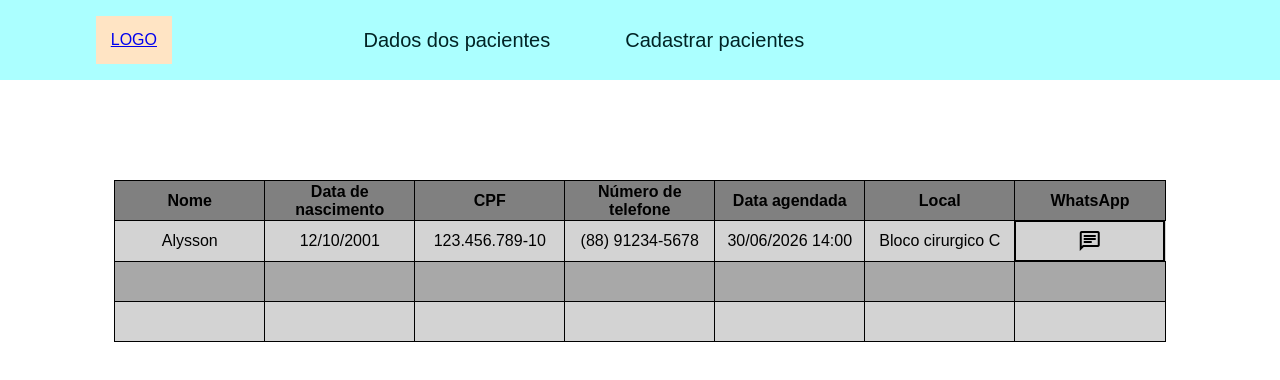
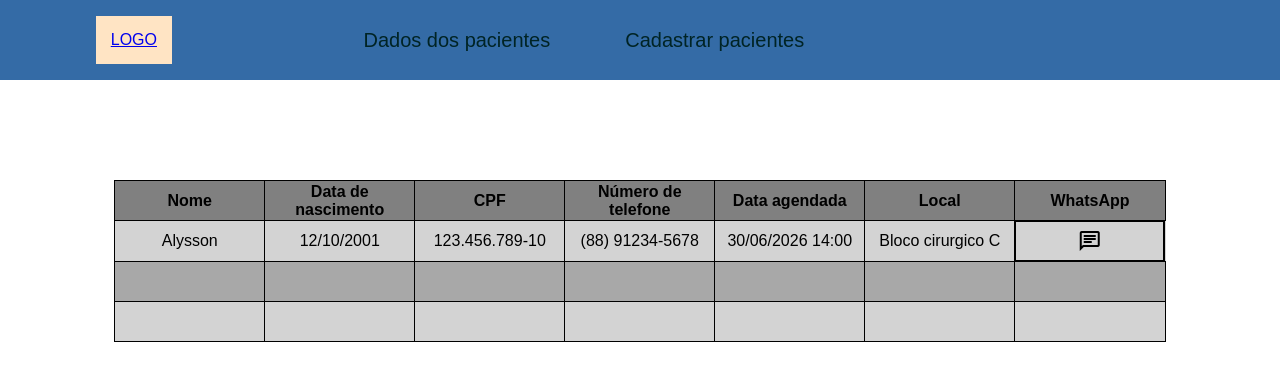
Before and after one commit to GuilhermeZdA/projetos, a plain HTML site: page chd/funcionario.html in a window 1280 px wide. Drawn offline with nearby package versions, Linux system fonts and the light colour scheme.

Commit message:
Update funcionario.css

```diff
--- a/chd/css/funcionario.css
+++ b/chd/css/funcionario.css
@@ -20,7 +20,7 @@ header {
     display: flex;
     height: 80px;
     width: 100vw;
-    background-color: var(--corPrincipal1);
+    background-color: #346BA6;
     justify-content: space-around;
     align-items: center;
 }
```
